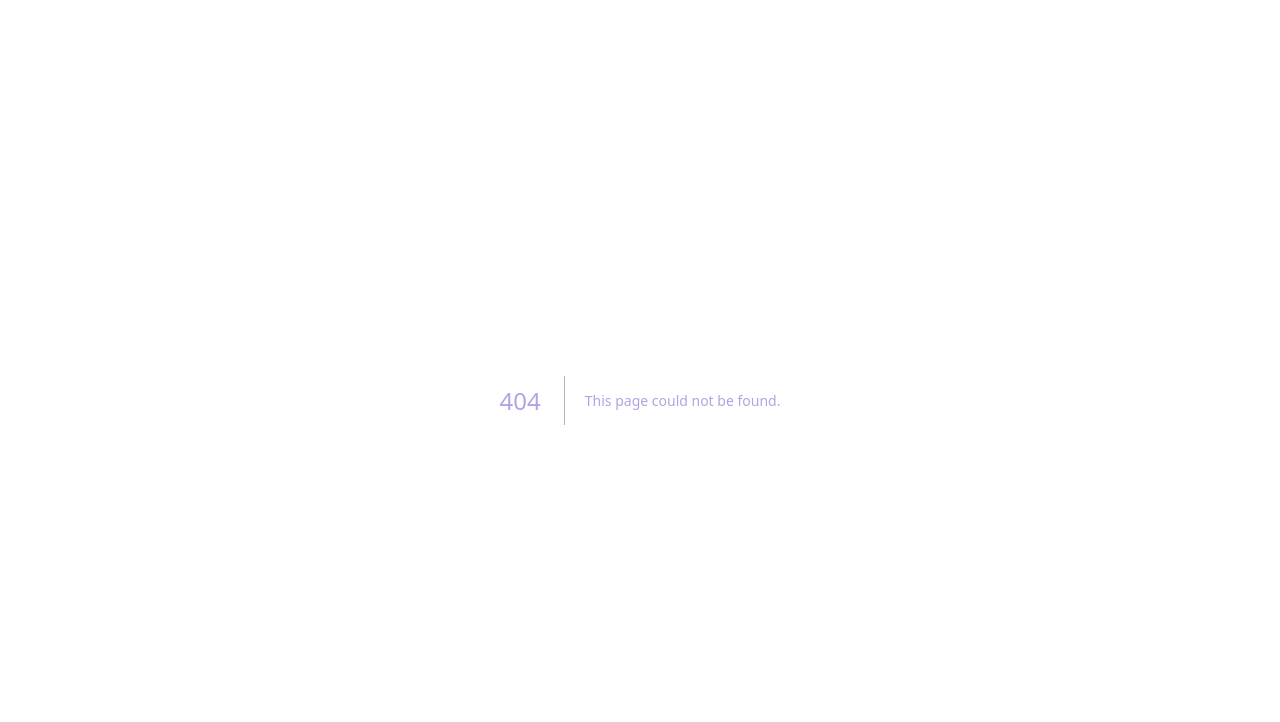
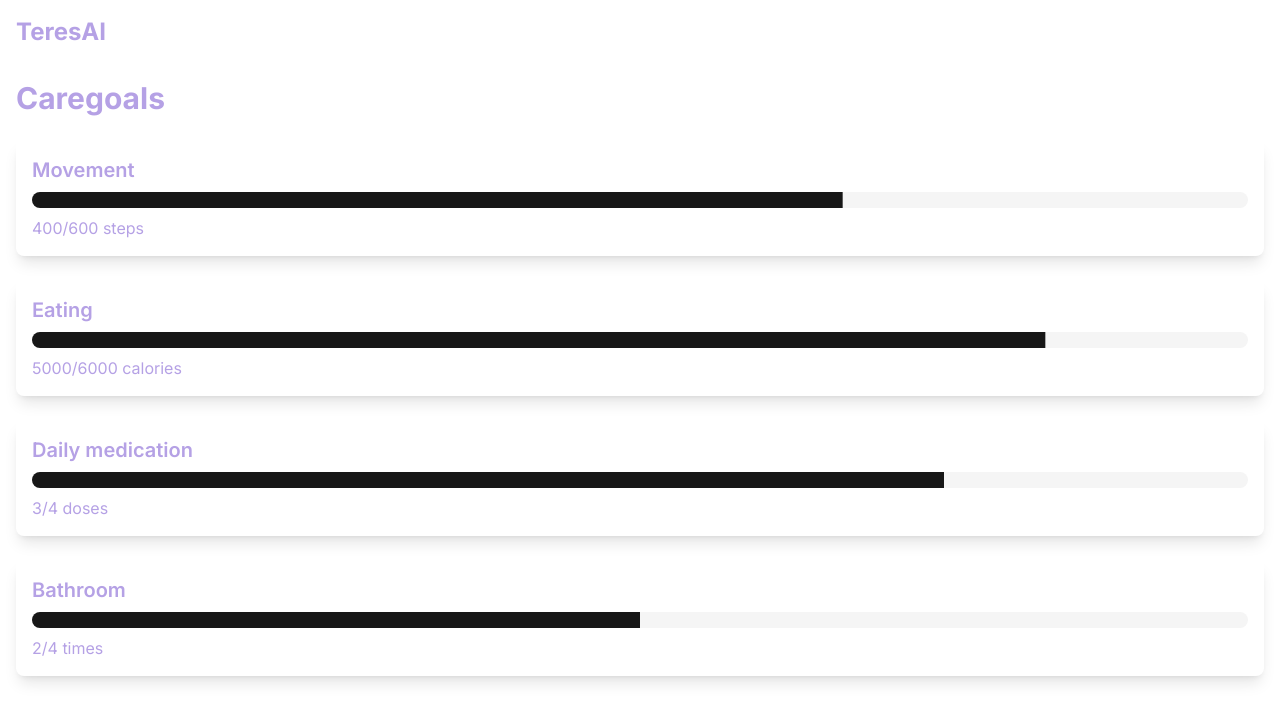
Before and after one commit to annaferri02/TeresAI, a Next.js app in the folder TeresAI/: page /patient/1/caregoals in a window 1280 px wide. Before the commit this address had no page. Shown: the top 722 px of the page. Built offline with nearby package versions, Linux system fonts and the light colour scheme.

Commit message:
Create page.tsx

```diff
--- /dev/null
+++ b/TeresAI/app/patient/[id]/caregoals/page.tsx
@@ -0,0 +1,33 @@
+"use client";
+import { Progress } from "@/components/ui/progress"
+
+export default function CaregoalsPage() {
+  const goals = [
+    { name: "Movement", current: 400, target: 600, unit: "steps" },
+    { name: "Eating", current: 5000, target: 6000, unit: "calories" },
+    { name: "Daily medication", current: 3, target: 4, unit: "doses" },
+    { name: "Bathroom", current: 2, target: 4, unit: "times" },
+  ]
+
+  return (
+    <div className="min-h-screen bg-white">
+      <header className="bg-light-purple-lilac text-dark-lilac p-4">
+        <h1 className="text-2xl font-bold">TeresAI</h1>
+      </header>
+      <main className="container mx-auto p-4">
+        <h2 className="text-3xl font-bold text-dark-lilac mb-6">Caregoals</h2>
+        <div className="space-y-6">
+          {goals.map((goal) => (
+            <div key={goal.name} className="bg-light-purple-lilac p-4 rounded-lg shadow-lg">
+              <h3 className="text-xl font-semibold text-dark-lilac mb-2">{goal.name}</h3>
+              <Progress value={(goal.current / goal.target) * 100} className="h-4 mb-2" />
+              <p className="text-dark-lilac">
+                {goal.current}/{goal.target} {goal.unit}
+              </p>
+            </div>
+          ))}
+        </div>
+      </main>
+    </div>
+  )
+}
```
